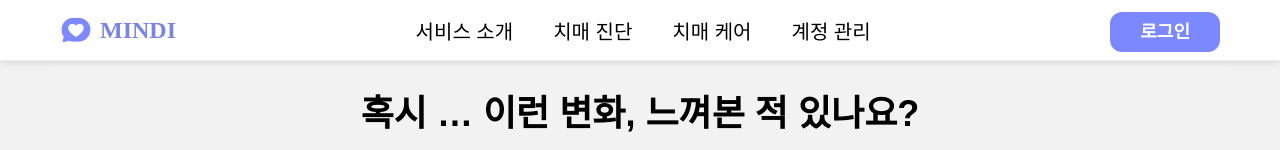
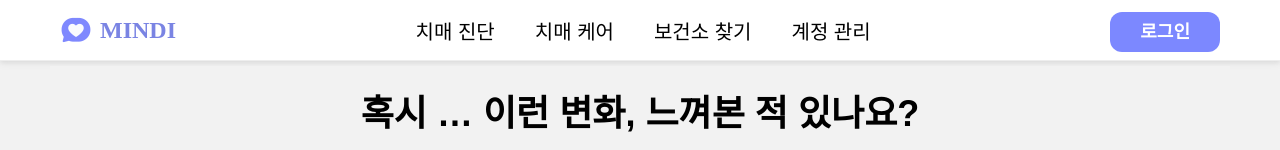
Before and after one commit to just-stopyoon/25-Capstone-FE, a React (Create React App) app: page / in a window 1280 px wide. Shown: the top 150 px of the page. Built offline with nearby package versions, Linux system fonts and the light colour scheme; a web font is replaced by a local one.

Commit message:
Update Navbar.jsx

```diff
--- a/src/components/Navbar.jsx
+++ b/src/components/Navbar.jsx
@@ -22,9 +22,9 @@
         </Link>
         </div>
             <ul className="navbar-menu">
-                <li><Link to="/about">서비스 소개</Link></li>
                 <li><Link to="/diagnosis">치매 진단</Link></li>
                 <li><Link to="/care">치매 케어</Link></li>
+                <li><Link to="/care">보건소 찾기</Link></li>
                 <li><Link to="/account">계정 관리</Link></li>
             </ul>
         <div className="navbar-login">
```
